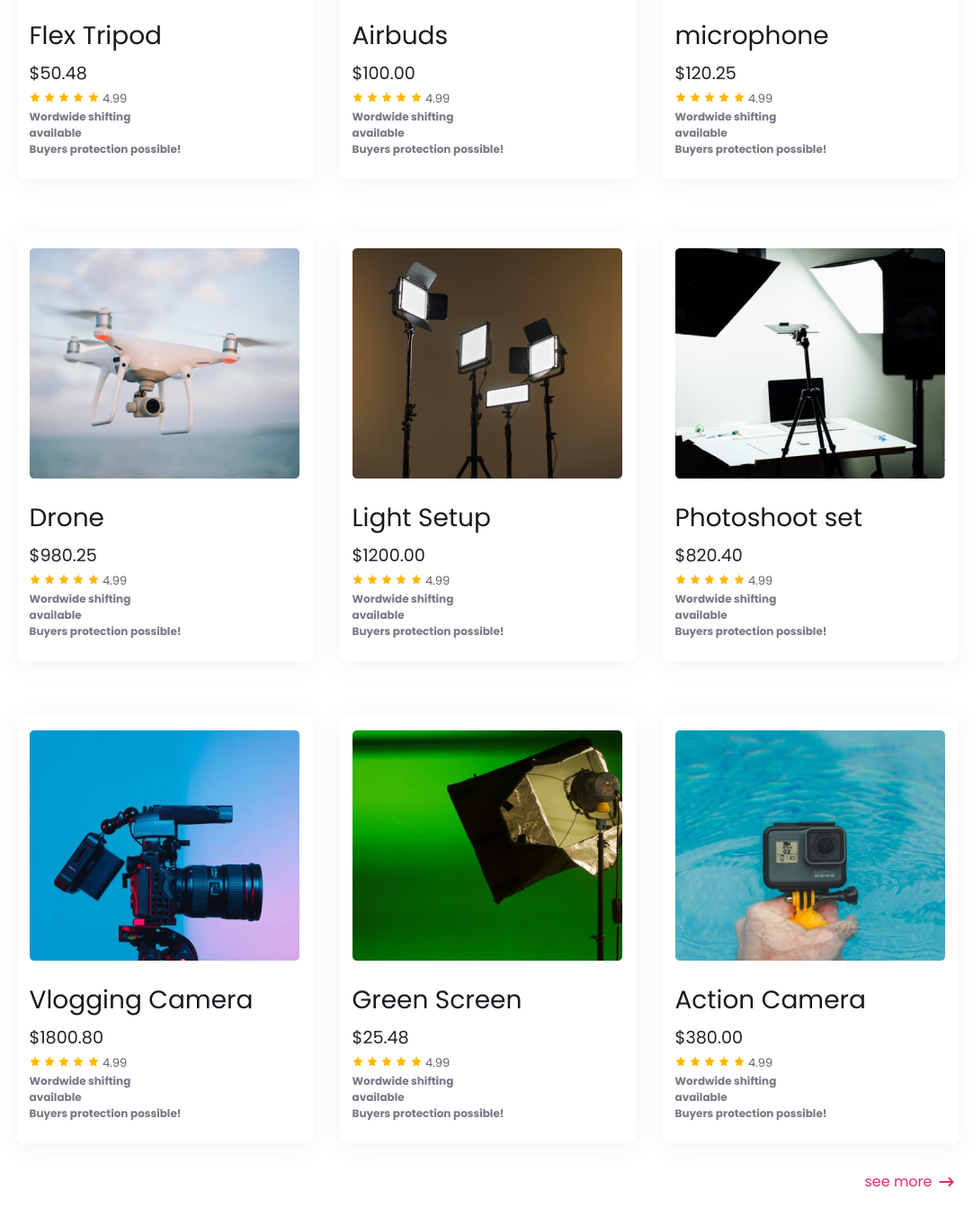
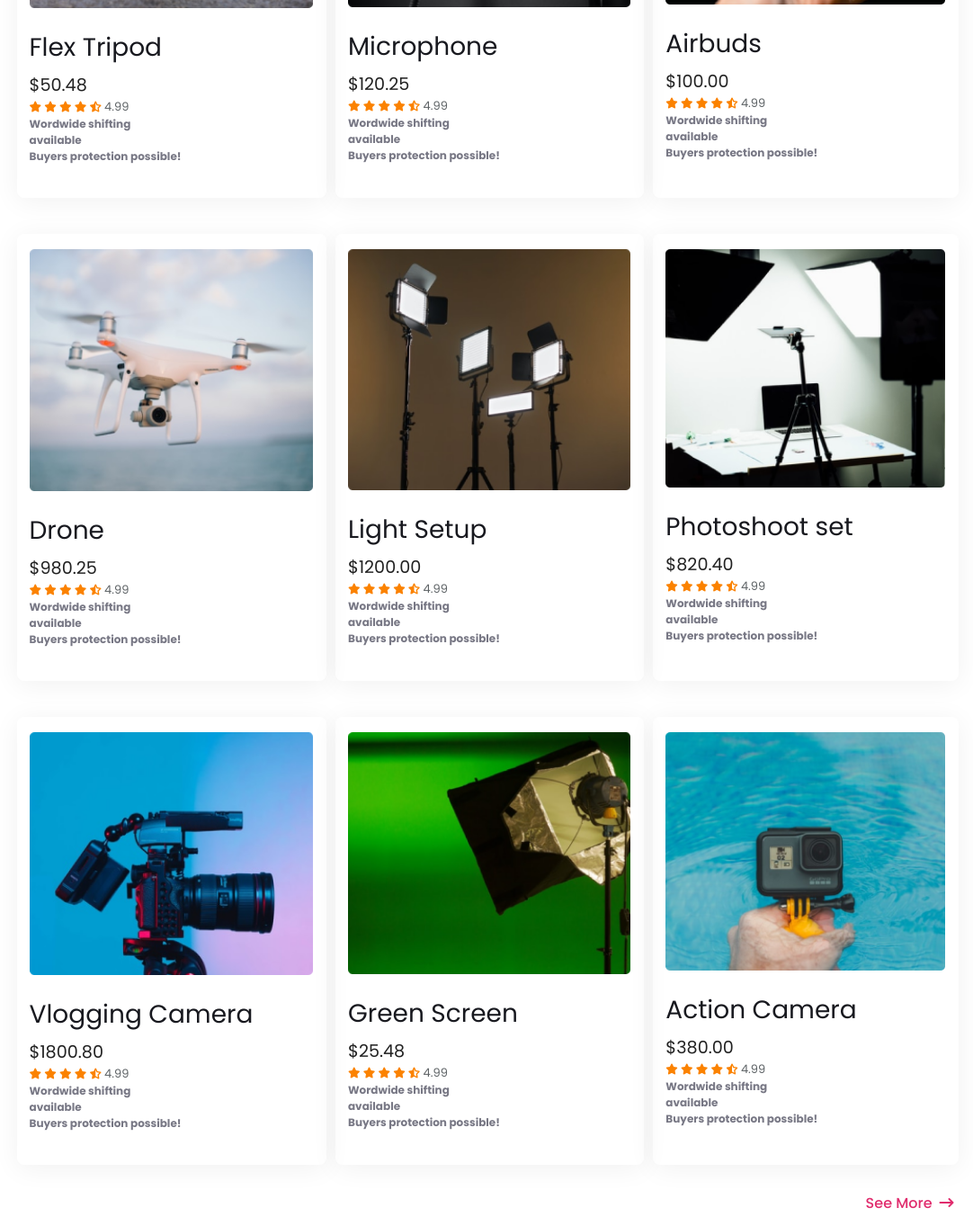
Before and after one commit to tanvir81/influencer-gear--website, a plain HTML site: page index.html in a window 1280 px wide. Shown: the part 1302-2655 px from the top of the page at 90% size, without its empty margins (98-1180 px from the left). Drawn offline with Linux system fonts and the light colour scheme.

Commit message:
all done

```diff
--- a/index.html
+++ b/index.html
@@ -62,174 +62,194 @@
           <img src="./logos/Target.svg   " alt="" />
         </div>
       </section>
+
+      <!-- product-section -->
       <section class="product-collection">
         <h2 class="section-title">Popular Collection</h2>
         <div class="card-container">
           <div class="card-content">
             <img class="main-pic" src="./images/tripod.png" alt="" />
-            <h4 class="card-title">Flex Tripod</h4>
-            <span class="money">$50.48</span>
-            <div class="rating">
-              <img class="star" src="./images/icon-star.png" alt="" />
-              <img class="star" src="./images/icon-star.png" alt="" />
-              <img class="star" src="./images/icon-star.png" alt="" />
-              <img class="star" src="./images/icon-star.png" alt="" />
-              <img class="star" src="./images/icon-star.png" alt="" />
-              <span class="rating-point">4.99</span>
+            <div class="card-details">
+              <h4 class="card-title">Flex Tripod</h4>
+              <span class="money">$50.48</span>
+              <div class="rating">
+                <i class="fa-solid fa-star"></i>
+                <i class="fa-solid fa-star"></i>
+                <i class="fa-solid fa-star"></i>
+                <i class="fa-solid fa-star"></i>
+                <i class="fa-solid fa-star-half-stroke"></i>
+                <span class="rating-point">4.99</span>
+              </div>
+
+              <p class="card-info">
+                Wordwide shifting <br />
+                available <br />Buyers protection possible!
+              </p>
             </div>
+          </div>
+          <div class="card-content">
+            <img class="main-pic" src="./images/mic.png" alt="" />
+            <div class="card-details">
+              <h4 class="card-title">Microphone</h4>
+              <span class="money">$120.25</span>
+              <div class="rating">
+                <i class="fa-solid fa-star"></i>
+                <i class="fa-solid fa-star"></i>
+                <i class="fa-solid fa-star"></i>
+                <i class="fa-solid fa-star"></i>
+                <i class="fa-solid fa-star-half-stroke"></i>
+                <span class="rating-point">4.99</span>
+              </div>
 
-            <p class="card-info">
-              Wordwide shifting <br />
-              available <br />Buyers protection possible!
-            </p>
+              <p class="card-info">
+                Wordwide shifting <br />
+                available <br />Buyers protection possible!
+              </p>
+            </div>
           </div>
           <div class="card-content">
             <img class="main-pic" src="./images/airpod.png" alt="" />
-            <h4 class="card-title">Airbuds</h4>
-            <span class="money">$100.00</span>
-            <div class="rating">
-              <img class="star" src="./images/icon-star.png" alt="" />
-              <img class="star" src="./images/icon-star.png" alt="" />
-              <img class="star" src="./images/icon-star.png" alt="" />
-              <img class="star" src="./images/icon-star.png" alt="" />
-              <img class="star" src="./images/icon-star.png" alt="" />
-              <span class="rating-point">4.99</span>
+            <div class="card-details">
+              <h4 class="card-title">Airbuds</h4>
+              <span class="money">$100.00</span>
+              <div class="rating">
+                <i class="fa-solid fa-star"></i>
+                <i class="fa-solid fa-star"></i>
+                <i class="fa-solid fa-star"></i>
+                <i class="fa-solid fa-star"></i>
+                <i class="fa-solid fa-star-half-stroke"></i>
+                <span class="rating-point">4.99</span>
+              </div>
+
+              <p class="card-info">
+                Wordwide shifting <br />
+                available <br />Buyers protection possible!
+              </p>
             </div>
-
-            <p class="card-info">
-              Wordwide shifting <br />
-              available <br />Buyers protection possible!
-            </p>
-          </div>
-          <div class="card-content">
-            <img class="main-pic" src="./images/mic.png" alt="" />
-            <h4 class="card-title">microphone</h4>
-            <span class="money">$120.25</span>
-            <div class="rating">
-              <img class="star" src="./images/icon-star.png" alt="" />
-              <img class="star" src="./images/icon-star.png" alt="" />
-              <img class="star" src="./images/icon-star.png" alt="" />
-              <img class="star" src="./images/icon-star.png" alt="" />
-              <img class="star" src="./images/icon-star.png" alt="" />
-              <span class="rating-point">4.99</span>
-            </div>
-
-            <p class="card-info">
-              Wordwide shifting <br />
-              available <br />Buyers protection possible!
-            </p>
           </div>
           <div class="card-content">
             <img class="main-pic" src="./images/drone.png" alt="" />
-            <h4 class="card-title">Drone</h4>
-            <span class="money">$980.25</span>
-            <div class="rating">
-              <img class="star" src="./images/icon-star.png" alt="" />
-              <img class="star" src="./images/icon-star.png" alt="" />
-              <img class="star" src="./images/icon-star.png" alt="" />
-              <img class="star" src="./images/icon-star.png" alt="" />
-              <img class="star" src="./images/icon-star.png" alt="" />
-              <span class="rating-point">4.99</span>
+            <div class="card-details">
+              <h4 class="card-title">Drone</h4>
+              <span class="money">$980.25</span>
+              <div class="rating">
+                <i class="fa-solid fa-star"></i>
+                <i class="fa-solid fa-star"></i>
+                <i class="fa-solid fa-star"></i>
+                <i class="fa-solid fa-star"></i>
+                <i class="fa-solid fa-star-half-stroke"></i>
+                <span class="rating-point">4.99</span>
+              </div>
+
+              <p class="card-info">
+                Wordwide shifting <br />
+                available <br />Buyers protection possible!
+              </p>
             </div>
-
-            <p class="card-info">
-              Wordwide shifting <br />
-              available <br />Buyers protection possible!
-            </p>
           </div>
           <div class="card-content">
             <img class="main-pic" src="./images/lights.png" alt="" />
-            <h4 class="card-title">Light Setup</h4>
-            <span class="money">$1200.00</span>
-            <div class="rating">
-              <img class="star" src="./images/icon-star.png" alt="" />
-              <img class="star" src="./images/icon-star.png" alt="" />
-              <img class="star" src="./images/icon-star.png" alt="" />
-              <img class="star" src="./images/icon-star.png" alt="" />
-              <img class="star" src="./images/icon-star.png" alt="" />
-              <span class="rating-point">4.99</span>
+            <div class="card-details">
+              <h4 class="card-title">Light Setup</h4>
+              <span class="money">$1200.00</span>
+              <div class="rating">
+                <i class="fa-solid fa-star"></i>
+                <i class="fa-solid fa-star"></i>
+                <i class="fa-solid fa-star"></i>
+                <i class="fa-solid fa-star"></i>
+                <i class="fa-solid fa-star-half-stroke"></i>
+                <span class="rating-point">4.99</span>
+              </div>
+
+              <p class="card-info">
+                Wordwide shifting <br />
+                available <br />Buyers protection possible!
+              </p>
             </div>
-
-            <p class="card-info">
-              Wordwide shifting <br />
-              available <br />Buyers protection possible!
-            </p>
           </div>
           <div class="card-content">
             <img class="main-pic" src="./images/setup.png" alt="" />
-            <h4 class="card-title">Photoshoot set</h4>
-            <span class="money">$820.40</span>
-            <div class="rating">
-              <img class="star" src="./images/icon-star.png" alt="" />
-              <img class="star" src="./images/icon-star.png" alt="" />
-              <img class="star" src="./images/icon-star.png" alt="" />
-              <img class="star" src="./images/icon-star.png" alt="" />
-              <img class="star" src="./images/icon-star.png" alt="" />
-              <span class="rating-point">4.99</span>
+            <div class="card-details">
+              <h4 class="card-title">Photoshoot set</h4>
+              <span class="money">$820.40</span>
+              <div class="rating">
+                <i class="fa-solid fa-star"></i>
+                <i class="fa-solid fa-star"></i>
+                <i class="fa-solid fa-star"></i>
+                <i class="fa-solid fa-star"></i>
+                <i class="fa-solid fa-star-half-stroke"></i>
+                <span class="rating-point">4.99</span>
+              </div>
+
+              <p class="card-info">
+                Wordwide shifting <br />
+                available <br />Buyers protection possible!
+              </p>
             </div>
-
-            <p class="card-info">
-              Wordwide shifting <br />
-              available <br />Buyers protection possible!
-            </p>
           </div>
           <div class="card-content">
             <img class="main-pic" src="./images/camera.png" alt="" />
-            <h4 class="card-title">Vlogging Camera</h4>
-            <span class="money">$1800.80</span>
-            <div class="rating">
-              <img class="star" src="./images/icon-star.png" alt="" />
-              <img class="star" src="./images/icon-star.png" alt="" />
-              <img class="star" src="./images/icon-star.png" alt="" />
-              <img class="star" src="./images/icon-star.png" alt="" />
-              <img class="star" src="./images/icon-star.png" alt="" />
-              <span class="rating-point">4.99</span>
+            <div class="card-details">
+              <h4 class="card-title">Vlogging Camera</h4>
+              <span class="money">$1800.80</span>
+              <div class="rating">
+                <i class="fa-solid fa-star"></i>
+                <i class="fa-solid fa-star"></i>
+                <i class="fa-solid fa-star"></i>
+                <i class="fa-solid fa-star"></i>
+                <i class="fa-solid fa-star-half-stroke"></i>
+                <span class="rating-point">4.99</span>
+              </div>
+
+              <p class="card-info">
+                Wordwide shifting <br />
+                available <br />Buyers protection possible!
+              </p>
             </div>
-
-            <p class="card-info">
-              Wordwide shifting <br />
-              available <br />Buyers protection possible!
-            </p>
           </div>
           <div class="card-content">
             <img class="main-pic" src="./images/single-light.png" alt="" />
-            <h4 class="card-title">Green Screen</h4>
-            <span class="money">$25.48</span>
-            <div class="rating">
-              <img class="star" src="./images/icon-star.png" alt="" />
-              <img class="star" src="./images/icon-star.png" alt="" />
-              <img class="star" src="./images/icon-star.png" alt="" />
-              <img class="star" src="./images/icon-star.png" alt="" />
-              <img class="star" src="./images/icon-star.png" alt="" />
-              <span class="rating-point">4.99</span>
+            <div class="card-details">
+              <h4 class="card-title">Green Screen</h4>
+              <span class="money">$25.48</span>
+              <div class="rating">
+                <i class="fa-solid fa-star"></i>
+                <i class="fa-solid fa-star"></i>
+                <i class="fa-solid fa-star"></i>
+                <i class="fa-solid fa-star"></i>
+                <i class="fa-solid fa-star-half-stroke"></i>
+                <span class="rating-point">4.99</span>
+              </div>
+
+              <p class="card-info">
+                Wordwide shifting <br />
+                available <br />Buyers protection possible!
+              </p>
             </div>
-
-            <p class="card-info">
-              Wordwide shifting <br />
-              available <br />Buyers protection possible!
-            </p>
           </div>
           <div class="card-content">
             <img class="main-pic" src="./images/action.png" alt="" />
-            <h4 class="card-title">Action Camera</h4>
-            <span class="money">$380.00</span>
-            <div class="rating">
-              <img class="star" src="./images/icon-star.png" alt="" />
-              <img class="star" src="./images/icon-star.png" alt="" />
-              <img class="star" src="./images/icon-star.png" alt="" />
-              <img class="star" src="./images/icon-star.png" alt="" />
-              <img class="star" src="./images/icon-star.png" alt="" />
-              <span class="rating-point">4.99</span>
+            <div class="card-details">
+              <h4 class="card-title">Action Camera</h4>
+              <span class="money">$380.00</span>
+              <div class="rating">
+                <i class="fa-solid fa-star"></i>
+                <i class="fa-solid fa-star"></i>
+                <i class="fa-solid fa-star"></i>
+                <i class="fa-solid fa-star"></i>
+                <i class="fa-solid fa-star-half-stroke"></i>
+                <span class="rating-point">4.99</span>
+              </div>
+
+              <p class="card-info">
+                Wordwide shifting <br />
+                available <br />Buyers protection possible!
+              </p>
             </div>
-
-            <p class="card-info">
-              Wordwide shifting <br />
-              available <br />Buyers protection possible!
-            </p>
           </div>
         </div>
         <div class="see-more">
-          <span>see more</span>
+          <span>See More</span>
           <i class="fa-solid fa-arrow-right-long"></i>
         </div>
       </section>
@@ -251,6 +271,20 @@
         </div>
       </section>
     </main>
-    <footer></footer>
+    <footer>
+      <div class="footer-content">
+        <div class="footer-des">
+          <h3 class="footer-title">Influencer products</h3>
+          <p class="copyright">Copyright © 2020 influencer products</p>
+          <p class="rights">All rights reserved</p>
+        </div>
+        <div class="footer-icon">
+          <i class="bg fa-brands fa-instagram"></i>
+          <i class="bg fa-solid fa-globe"></i>
+          <i class="bg fa-brands fa-twitter"></i>
+          <i class="bg fa-brands fa-youtube"></i>
+        </div>
+      </div>
+    </footer>
   </body>
 </html>
--- a/styles/infulencer.css
+++ b/styles/infulencer.css
@@ -134,19 +134,21 @@ h2.section-title {
   font-weight: 600;
 }
 .card-container {
-  max-width: 1047px;
   display: grid;
   grid-template-columns: repeat(3, 1fr);
-  gap: 30px;
+  gap: 10px;
 }
 
 .card-content {
-  width: 329px;
-  height: 476px;
-  padding: 17px 15px 203px 14px;
+  width: 100%;
+  height: auto;
+  padding: 17px 15px 20px 14px;
   border-radius: 8px;
   box-shadow: 0 4px 30px 0 rgba(0, 0, 0, 0.06);
   margin-bottom: 30px;
+}
+.card-content img {
+  width: 100%;
 }
 h4.card-title {
   font-size: 1.75rem;
@@ -177,9 +179,14 @@ p.card-info {
 .see-more span {
   color: #e02c6d;
   font-size: 1rem;
+  font-weight: 500;
 }
 .see-more i {
   color: #e02c6d;
+}
+.rating {
+  color: rgb(251, 130, 0);
+  font-size: 12px;
 }
 /* code for see-more */
 .see-more {
@@ -217,6 +224,21 @@ p.join-des {
   color: rgba(108, 108, 108, 1);
   margin-top: 16px;
 }
+.join-now {
+  display: flex;
+  align-items: center;
+  justify-content: center;
+  gap: 20px;
+}
+.join-content {
+  display: flex;
+  flex-direction: column;
+  padding: 23px 0 23px;
+  width: 498px;
+  height: 210px;
+  justify-content: center;
+  align-items: center;
+}
 .btn-feature {
   display: inline-flex;
   align-items: center;
@@ -229,6 +251,51 @@ p.join-des {
   font-size: 0.75rem;
   padding: 8px 16px;
   margin-top: 16px;
+}
+/* footer */
+footer {
+  margin-top: 100px;
+  background-color: #0a0826;
+  padding: 50px 0;
+}
+.footer-icon {
+  display: flex;
+  justify-content: center;
+  gap: 10px;
+
+  color: #fff;
+}
+h3.footer-title {
+  color: #fff;
+  font-size: 1.5rem;
+  padding-bottom: 5px;
+}
+p.copyright,
+.rights {
+  font-size: 14px;
+  color: #fff;
+}
+.footer-icon .bg {
+  display: flex;
+  background-color: #3a3a3a;
+  width: 28px;
+  height: 28px;
+  border-radius: 50%;
+  align-items: center;
+  justify-content: center;
+}
+
+/* .footer-content {
+  display: flex;
+  flex-direction: column;
+  justify-content: center;
+  align-items: center;
+} */
+.footer-des {
+  display: flex;
+  flex-direction: column;
+  align-items: center;
+  padding-bottom: 17px;
 }
 @media screen and (max-width: 576px) {
   nav {
@@ -322,8 +389,31 @@ p.join-des {
     grid-template-columns: 1fr;
     place-items: center;
   }
-
+  .card-content {
+    width: 91%;
+  }
   .see-more {
-    margin-right: 118px;
+    margin-right: 37px;
+  }
+  /*  section-join-now */
+  section.join-now {
+    gap: 50px;
+  }
+  .join-now {
+    flex-direction: column-reverse;
+  }
+  h3.join-title {
+    font-size: 2rem;
+    width: 427px;
+    /* align-items: center; */
+    text-align: center;
+  }
+  p.join-des {
+    width: 329px;
+    text-align: center;
+    font-weight: 700;
   }
 }
+
+@media screen and (max-width: 576px) {
+}
```
